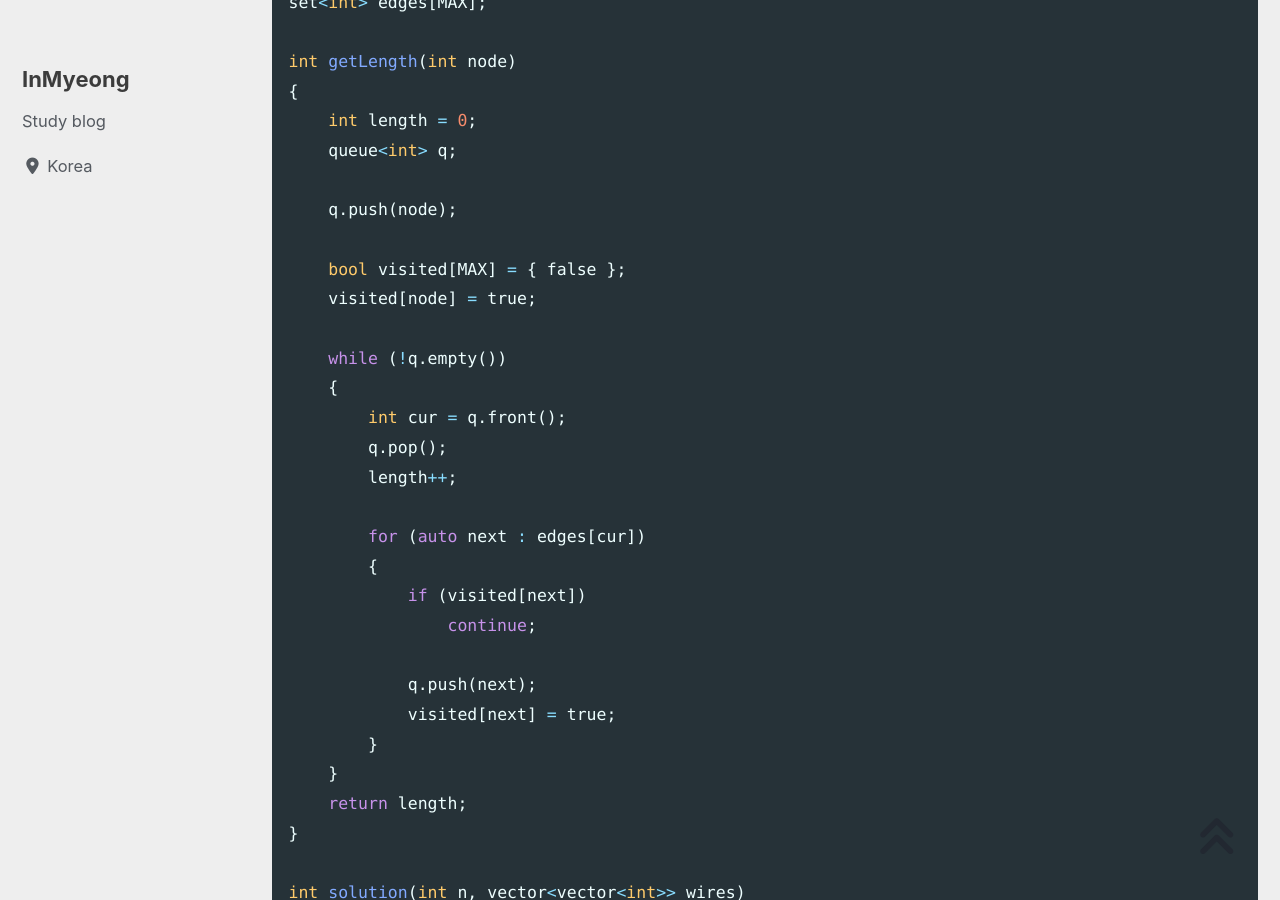
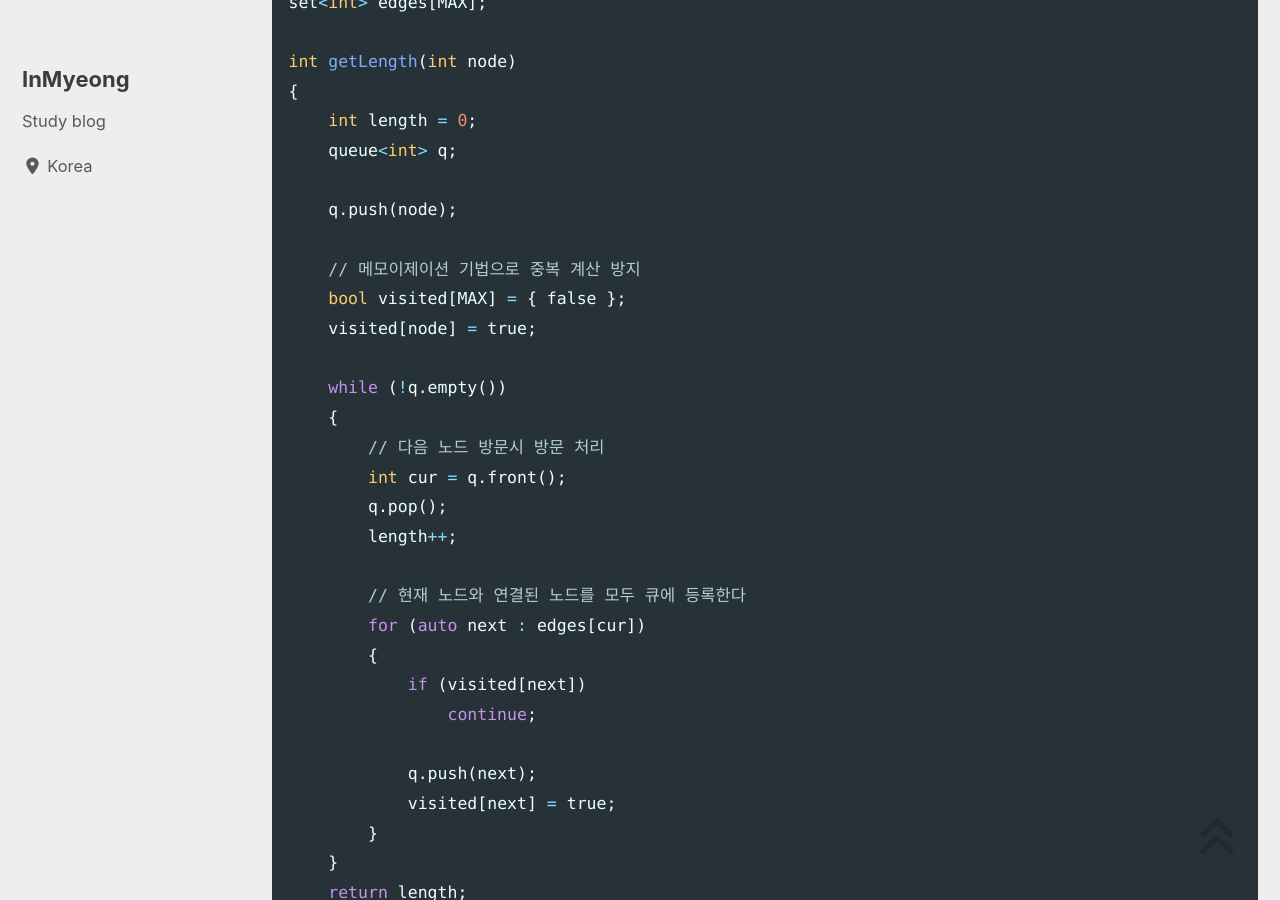
Before and after one commit to devMyeong/devMyeong.github.io, a Jekyll site: the page built from _posts/codingTest/2022-07-06-프로그래머스.md, in a window 1280 px wide and 900 px high, scrolled down 33498 px. Built offline with Jekyll 4.4.1, drawn with Linux system fonts in a browser that asks for light colours; cached includes are drawn as plain includes; nearby versions of some CDN libraries; some web fonts are replaced; comment, search, counter and statistics services are not loaded.

Commit message:
Docs : 프로그래머스 5-5 주석 추가

```diff
--- a/_posts/codingTest/2022-07-06-프로그래머스.md
+++ b/_posts/codingTest/2022-07-06-프로그래머스.md
@@ -970,15 +970,18 @@ int getLength(int node)
 
     q.push(node);
 
+    // 메모이제이션 기법으로 중복 계산 방지
     bool visited[MAX] = { false };
     visited[node] = true;
 
     while (!q.empty())
     {
+        // 다음 노드 방문시 방문 처리
         int cur = q.front();
         q.pop();
         length++;
 
+        // 현재 노드와 연결된 노드를 모두 큐에 등록한다
         for (auto next : edges[cur])
         {
             if (visited[next])
```
